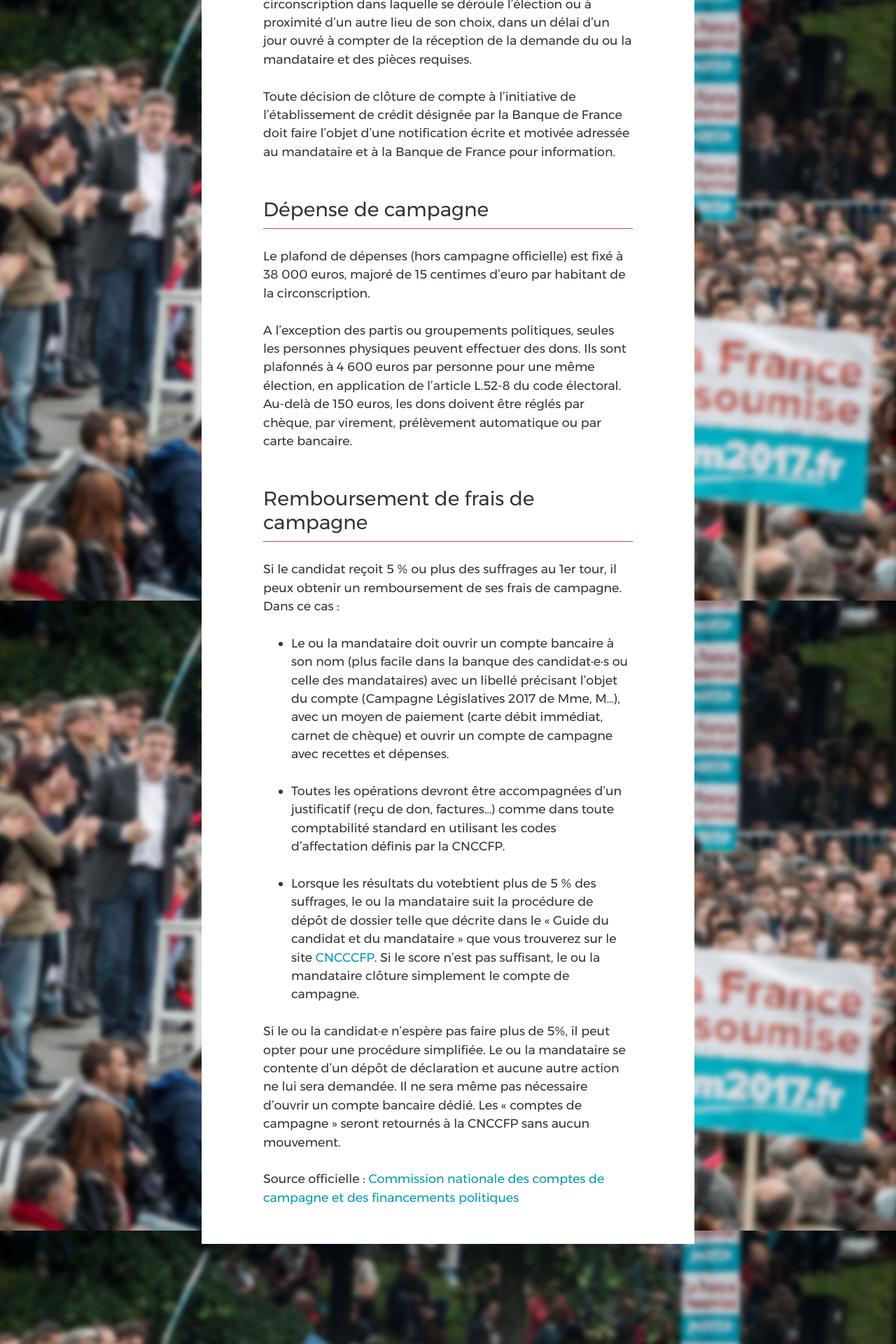
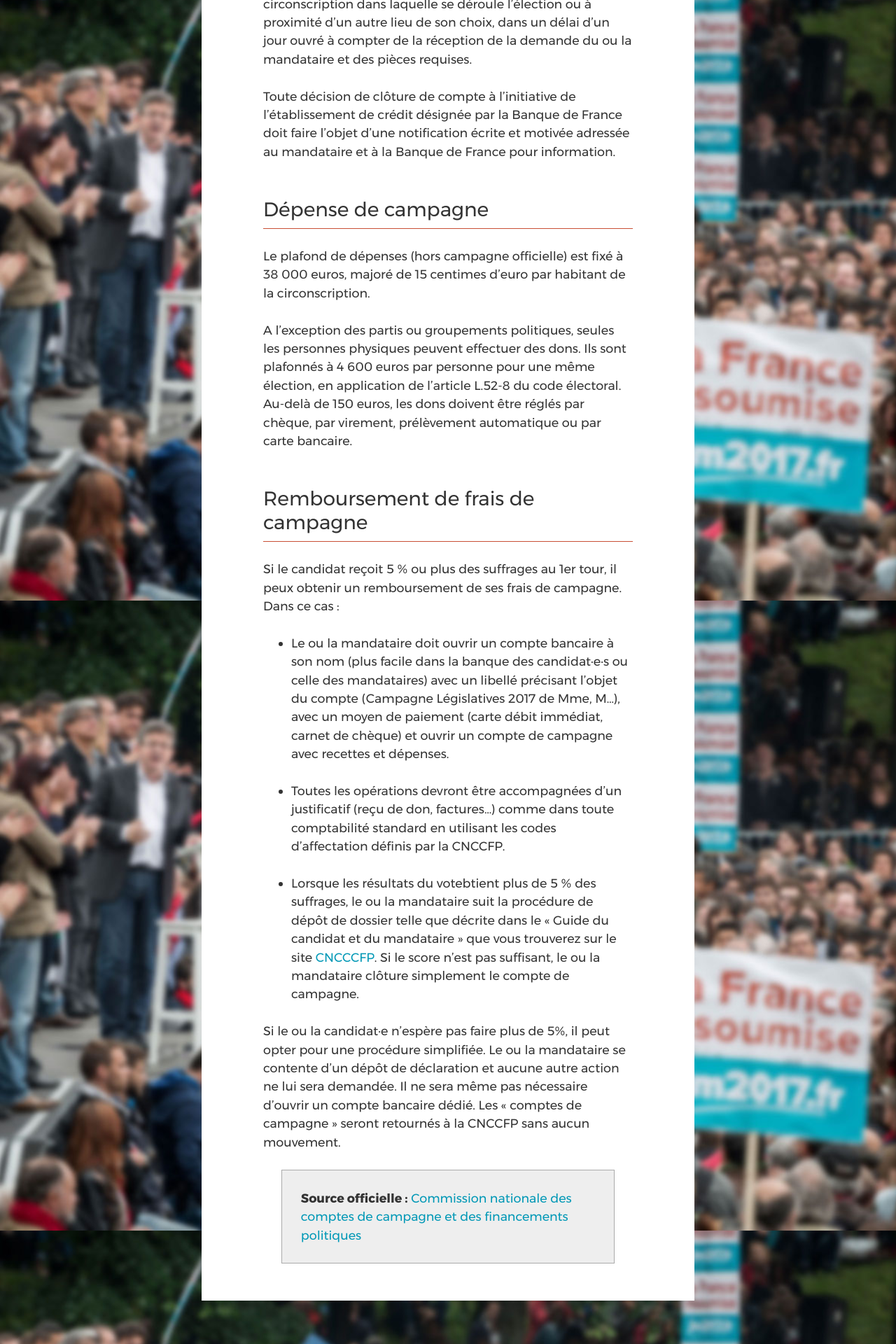
Before and after one commit to ryuran/kitcampagne.fi, a Jekyll site: the page built from _cat_legislatives2017/memento-mandataire.md, in a window 1280 px wide. Shown: the part 1842-3762 px from the top of the page at 70% size. Built offline with Jekyll 4.4.1, drawn with Linux system fonts in a browser that asks for light colours.

```diff
--- a/_cat_legislatives2017/memento-mandataire.md
+++ b/_cat_legislatives2017/memento-mandataire.md
@@ -56,4 +56,4 @@ Si le candidat reçoit 5 % ou plus des suffrages au 1er tour, il peux obtenir u
 
 Si le ou la candidat·e n’espère pas faire plus de 5%, il peut opter pour une procédure simplifiée. Le ou la mandataire se contente d'un dépôt de déclaration et aucune autre action ne lui sera demandée. Il ne sera même pas nécessaire d’ouvrir un compte bancaire dédié. Les « comptes de campagne » seront retournés à la CNCCFP sans aucun mouvement.
 
-Source officielle : [Commission nationale des comptes de campagne et des financements politiques](http://www.cnccfp.fr/docs/campagne/20161027_guide_candidat_edition_2016.pdf)
+>**Source officielle :** [Commission nationale des comptes de campagne et des financements politiques](http://www.cnccfp.fr/docs/campagne/20161027_guide_candidat_edition_2016.pdf)
```
